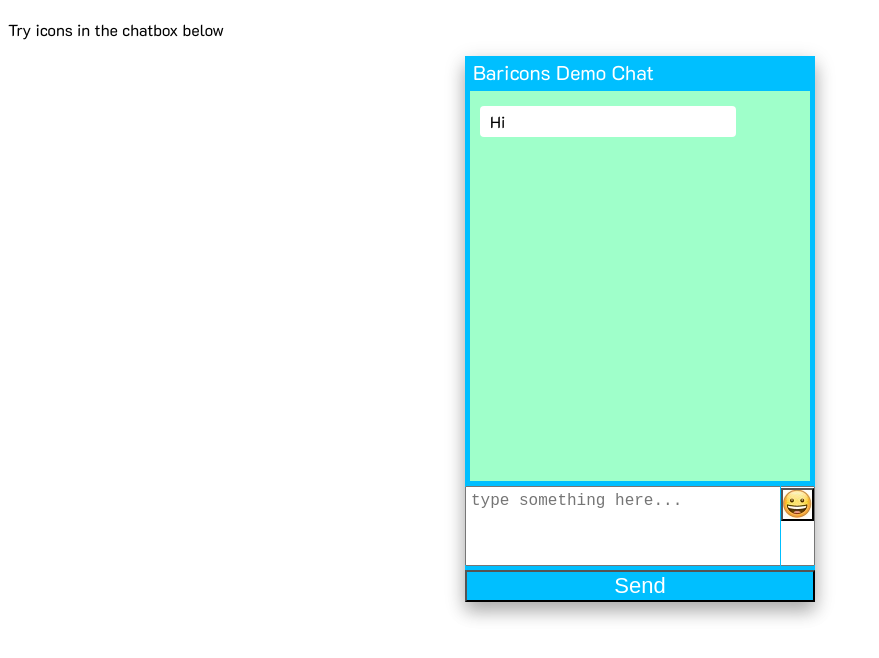
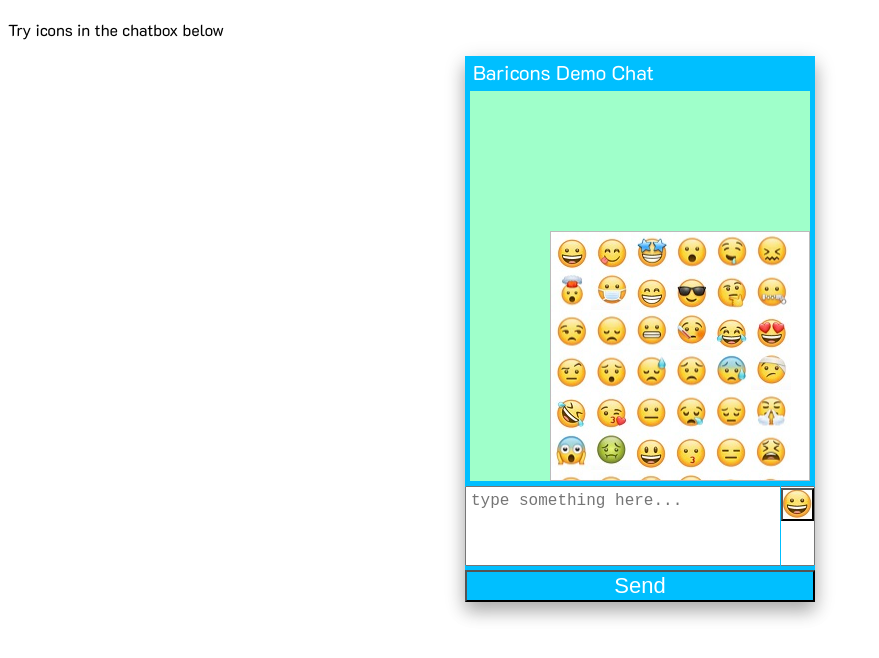
Before and after one commit to codotronix/baricons, a plain HTML site: page quick demo/index.html in a window 1280 px wide. Both pictures are taken after a click on the button 797 px from the left and 570 px from the top of the page. Shown: the part 66-724 px from the top of the page, without its empty margins (0-879 px from the left). Drawn offline with Linux system fonts and the light colour scheme.

Commit message:
baricons-container created

```diff
--- a/quick demo/index.html
+++ b/quick demo/index.html
@@ -9,21 +9,26 @@
 	<h1>Baricons Demo</h1>
 	<p>Try icons in the chatbox below</p>
 
-	<div class="barick-chat-container-1">
+	<div class="barick-chat-container">
 		<div class="chat-titlebar">
 			<label class="chat-title">Baricons Demo Chat</label>
 		</div>
 		<div class="chat-accumulator"></div>
 		<div class="chat-input-area">
+			<div class="baricons-container"></div>
 			<textarea class="chat-input" placeholder="type something here..."></textarea>
 			<div class="chat-input-right-toolbox">
-				<button type="button" id="show-smiley"></button>
+				<button type="button" class="show-smiley"></button>
 			</div>
 		</div>
 		<button type="button" class="send-btn">Send</button>
 	</div>
 
 	<script type="text/javascript" src="js/jquery-2.2.4.min.js"></script>
+
+	<script type="text/javascript" src="js/baricons-config.js"></script>
+	<script type="text/javascript" src="js/baricons.js"></script>
+
 	<script type="text/javascript" src="js/script.js"></script>
 </body>
 </html>
--- /dev/null
+++ b/quick demo/js/baricons-config.js
@@ -0,0 +1,3 @@
+var bariconsConfig = {
+
+};
--- a/quick demo/js/script.js
+++ b/quick demo/js/script.js
@@ -1,4 +1,8 @@
 $(function(){
+	$('.barick-chat-container').each(function(index, el){
+		createIconPanel($(el).find('.baricons-container'), index);
+	});
+
 	$('.send-btn').click(function(){
 		sendChat();
 	});
@@ -7,6 +11,14 @@ $(function(){
 		if(e.keyCode === 13) {
 			sendChat();
 		}
+	});
+
+	$('body').on('click', '.barick-chat-container .show-smiley', function () {
+		$(this).closest('.barick-chat-container').find('.baricons-container').toggleClass('visible');
+	});
+
+	$('body').on('click', '.barick-chat-container .icon-span', function(){
+
 	});
 
 	function sendChat () {
@@ -45,7 +57,22 @@ $(function(){
 
 	}
 
+
+
+	function createIconPanel (el, idx) {
+		var w=40, h=38.12, htm = '', id;
+		for(var x=0; x<10; x++) {
+			for(var y=0; y<8; y++) {
+				id = 'baricon-' + idx + '-' + x + '-' + y;
+				htm += '<span id=' +id+ ' class="icon-span" style="background-position-x: -' + w*x + 'px; background-position-y: -' + h*y + 'px;"></span>';
+			}
+		}
+
+		el.append(htm);
+	}
+
 	$('.chat-input').focus();
+	createIconPanel();
 	autoChat();
 
 });
--- a/quick demo/style.css
+++ b/quick demo/style.css
@@ -6,7 +6,7 @@ body {
 	font-family: 'K2D', sans-serif;
 }
 
-.barick-chat-container-1 {
+.barick-chat-container {
 	width: 350px;
 	position: relative;
     margin: 0 auto;
@@ -15,16 +15,16 @@ body {
     background: deepskyblue;
 }
 
-.barick-chat-container-1 .chat-accumulator {
+.barick-chat-container .chat-accumulator {
 	height: 400px;
 }
 
-.barick-chat-container-1 .chat-titlebar {
+.barick-chat-container .chat-titlebar {
     /*background: #00bfff;*/
     height: 30px;
 }
 
-.barick-chat-container-1 .chat-title {
+.barick-chat-container .chat-title {
     color: #fff;
     font-size: 20px;
     position: absolute;
@@ -33,18 +33,34 @@ body {
     max-width: 90%;
 }
 
-.barick-chat-container-1 .chat-accumulator {
+.barick-chat-container .chat-accumulator {
     background: #9fffca;
     border: 5px solid #00bfff;
     padding: 10px;
     overflow: auto;
 }
 
-.barick-chat-container-1 .chat-input-area {
+.barick-chat-container .chat-input-area {
     position: relative;
 }
 
-.barick-chat-container-1 .chat-input {
+.barick-chat-container .baricons-container {
+    height: 250px;
+    width: 260px;
+    border: 1px solid #bbb;
+    background: #fff;
+    position: absolute;
+    bottom: 89px;
+    right: -300px;
+    transition: all .4s ease-out;
+    overflow: auto;
+}
+
+.barick-chat-container .baricons-container.visible {
+    right: 5px;
+}
+
+.barick-chat-container .chat-input {
     width: 100%;
     display: inline-block;
     resize: none;
@@ -54,7 +70,7 @@ body {
     overflow: auto;
 }
 
-.barick-chat-container-1 .chat-input-right-toolbox {
+.barick-chat-container .chat-input-right-toolbox {
 	width: 35px;
     height: 80px;
     /*background: deepskyblue;*/
@@ -64,7 +80,7 @@ body {
     border-left: 1px solid deepskyblue;
 }
 
-.barick-chat-container-1 .send-btn {
+.barick-chat-container .send-btn {
     font-size: 22px;
     display: block;
     width: 100%;
@@ -72,7 +88,7 @@ body {
     color: #fff;
 }
 
-.chatlet {
+.barick-chat-container .chatlet {
 	background: #fff;
     padding: 5px 10px;
     border-radius: 4px;
@@ -81,18 +97,26 @@ body {
     font-size: 16px;
 }
 
-.chatlet.auto-chatlet {
+.barick-chat-container .chatlet.auto-chatlet {
 	float: left;
 }
 
-.chatlet.user-chatlet {
+.barick-chat-container .chatlet.user-chatlet {
 	float: right;
 }
 
-#show-smiley {
+.barick-chat-container .show-smiley {
     height: 33px;
     width: 33px;
     background: url('./img/sample-icons-spritesheet-40px.jpg') -7px -8px no-repeat;
     overflow: hidden;
     margin-top: 2px;
 }
+
+.barick-chat-container .icon-span {
+    display: inline-block;
+    float: left;
+    height: 40px;
+    width: 40px;
+    background: url('./img/sample-icons-spritesheet-40px.jpg') 0 0 no-repeat;
+}
```
Also changed, not shown: quick demo/js/baricons.js (added).
